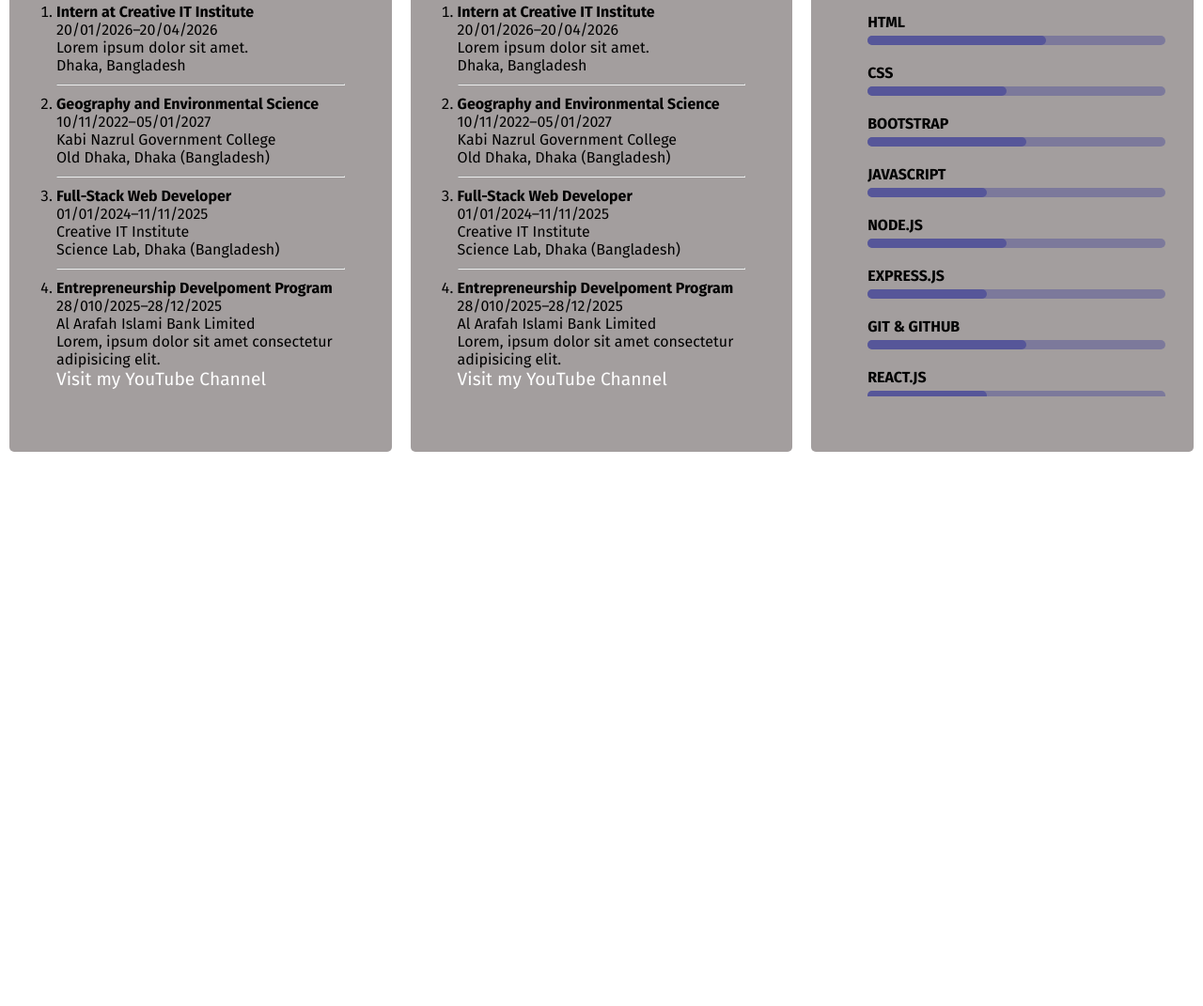
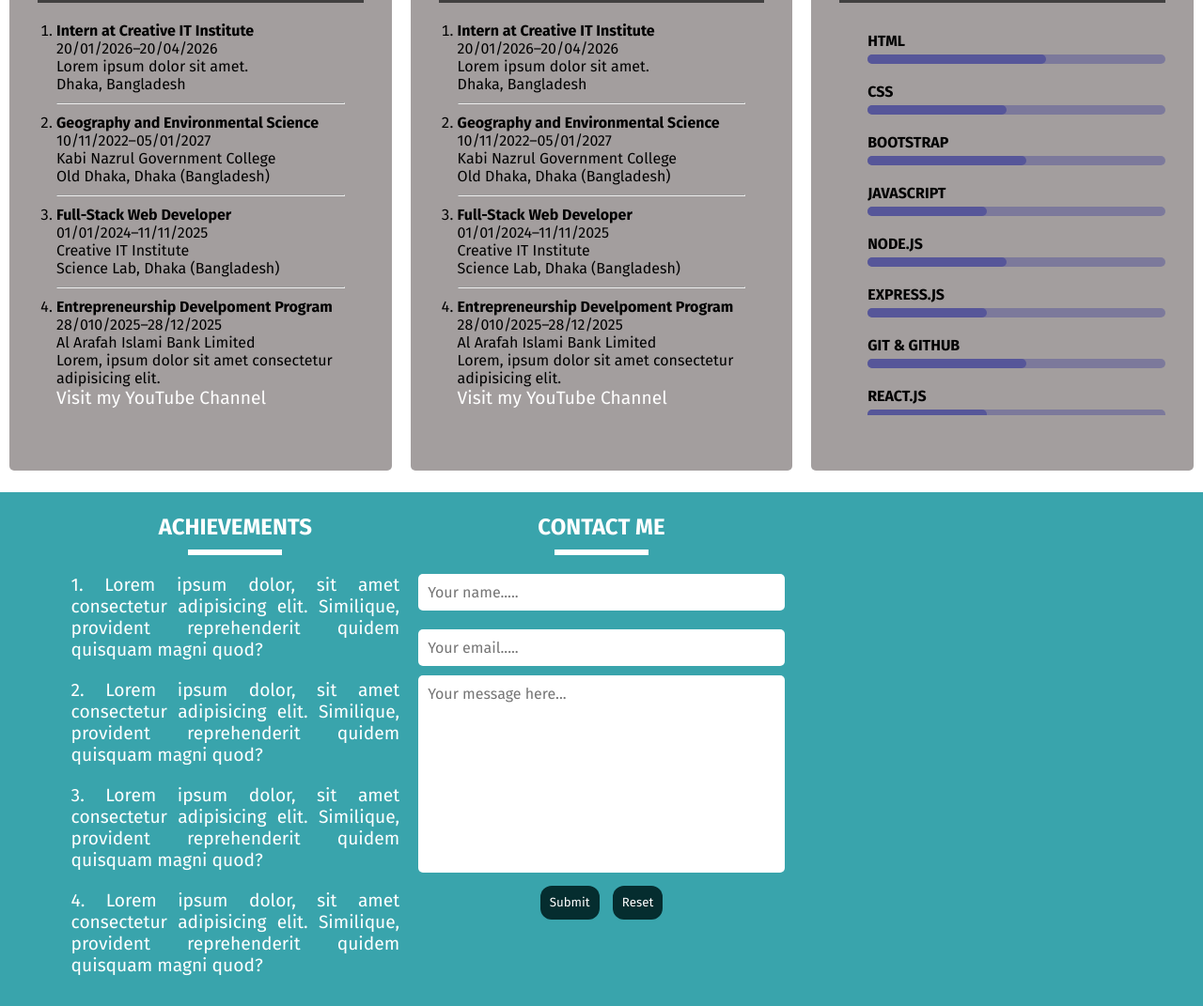
Before and after one commit to Hamimsiddiq007/portfolio-00, a plain HTML site: page index.html in a window 1280 px wide. Shown: the part 1488-2559 px from the top of the page at 94% size. Before the commit the page ends 1992 px from the top, so only its background shows below. Drawn offline with Linux system fonts and the light colour scheme; a web font is replaced by a local one.

Commit message:
Contact section

```diff
--- a/desktop.css
+++ b/desktop.css
@@ -74,3 +74,7 @@
 .about-des p{
     text-align: left;
 }
+
+.achievement{
+    padding-left: 50px;
+}
--- a/index.html
+++ b/index.html
@@ -192,5 +192,30 @@
         </div>
       </div>
     </div>
+
+    <div class="contact-me">
+      <div class="achievement col-4">
+        <h2>ACHIEVEMENTS</h2>
+        <hr class="first-hr">
+        <p>1. Lorem ipsum dolor, sit amet consectetur adipisicing elit. Similique, provident reprehenderit quidem quisquam magni quod?</p>
+        <p>2. Lorem ipsum dolor, sit amet consectetur adipisicing elit. Similique, provident reprehenderit quidem quisquam magni quod?</p>
+        <p>3. Lorem ipsum dolor, sit amet consectetur adipisicing elit. Similique, provident reprehenderit quidem quisquam magni quod?</p>
+        <p>4. Lorem ipsum dolor, sit amet consectetur adipisicing elit. Similique, provident reprehenderit quidem quisquam magni quod?</p>
+      </div>
+      <div class="contact col-4">
+        <h2>CONTACT ME</h2>
+        <hr class="first-hr">
+        <form action="mailto:hamimsiddiq915@gmail.com" method="post" enctype="text/plain">
+          <p><input type="text" placeholder="Your name....." name="Name: "></p>
+          <p><input type="email" placeholder="Your email....." name="Email: "></p>
+          <textarea name="message" id="" cols="30" rows="10" placeholder="Your message here..."></textarea>
+          <button type="submit">Submit</button>
+          <button type="reset">Reset</button>
+        </form>
+      </div>
+      <div class="links col-4">
+
+      </div>
+    </div>
   </body>
 </html>
--- a/style.css
+++ b/style.css
@@ -64,6 +64,7 @@ a{
 p{
     font-size: 1.2rem;
     text-align: justify;
+    padding: 10px 0;
 }
 
 .first-hr{
@@ -220,13 +221,6 @@ h2{
     margin: 10px 0;
 }
 
-
-.experience::after{
-    content: "";
-    display: table;
-    clear: both;
-}
-
 .skill-container{
     padding: 1px 0 1px 30px;
     overflow: hidden;
@@ -340,3 +334,51 @@ h2{
         width: 60%;
     }
 }
+
+.experience::after{
+    content: "";
+    display: table;
+    clear: both;
+}
+
+.contact-me{
+    padding: 1% 2%;
+    background-color: #39a4ac;
+    color: white;
+}
+
+.contact{
+    text-align: center;
+}
+
+.contact input, textarea{
+    width: 100%;
+    padding: 10px;
+    font-size: 1rem;
+    border: none;
+    border-radius: 5px;
+    resize: none;
+}
+
+.contact button{
+    border: none;
+    border-radius: 12px;
+    padding: 10px;
+    background-color: #052d2f;
+    color: white;
+    margin: 10px 5px;
+    transition: ease-in-out;
+    cursor: pointer;
+    box-sizing: border-box;
+}
+
+.contact button:hover{
+    background-color: teal;
+    border: 2px solid white;
+}
+
+.contact-me::after{
+    content: "";
+    display: table;
+    clear: both;
+}
```
